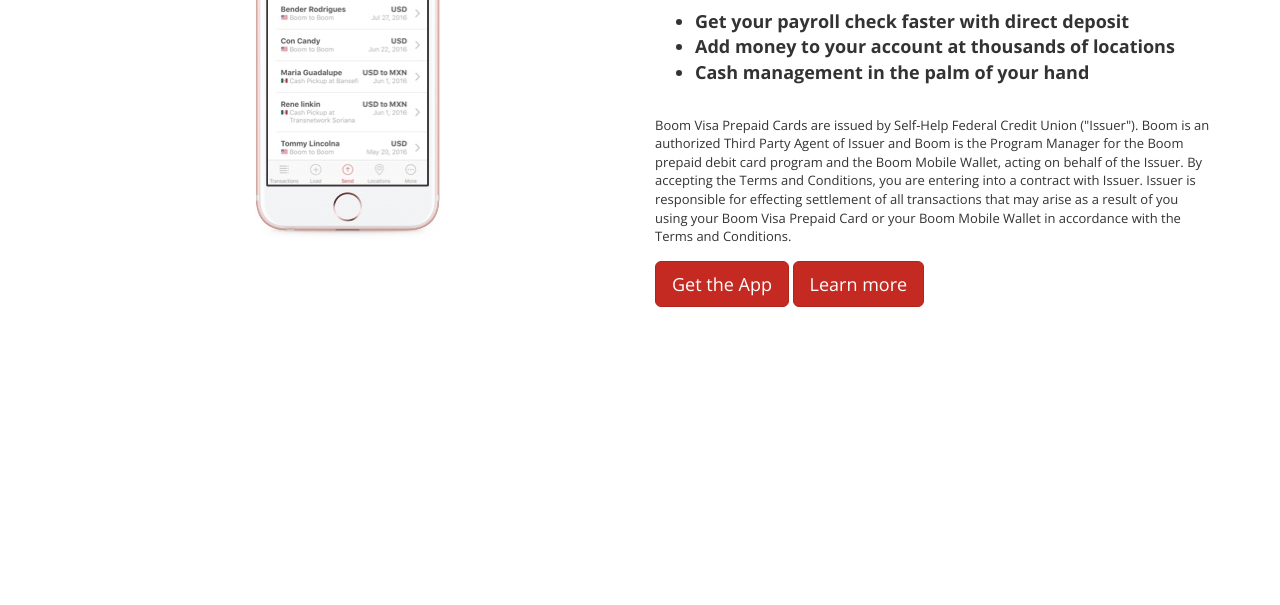
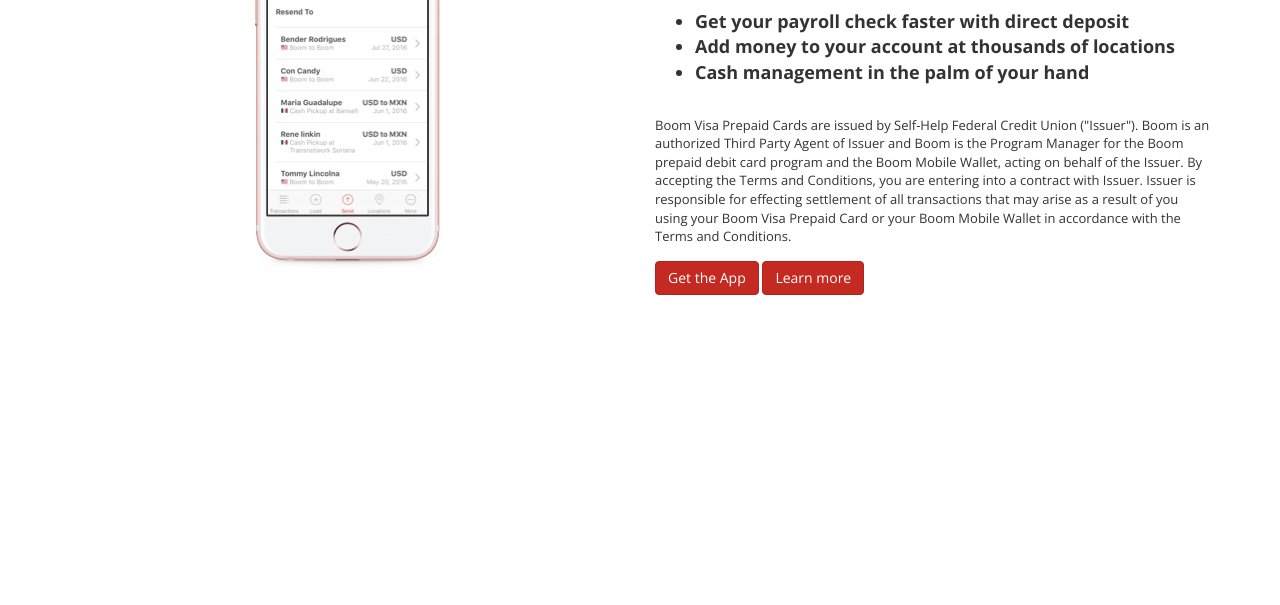
Before and after one commit to edsonlyra/boom, a website: page src/index.html in a window 1280 px wide. Shown: the part 195-800 px from the top of the page. Drawn offline with nearby package versions, Linux system fonts and the light colour scheme.

Commit message:
Modified button

```diff
--- a/src/index.html
+++ b/src/index.html
@@ -39,7 +39,7 @@
 				<div class="container">
 					<div class="row">
 						<div class="col-md-6 col-lg-6 text-center">
-							<img id="iphone-img" src="img/boom-iphone.jpg" alt="smart phones using boom">
+							<img class="iphone-img" src="img/boom-iphone.jpg" alt="smart phones using boom">
 						</div>
 						<div class="col-md-6 col-lg-6">
 
@@ -49,12 +49,12 @@
 								<li>Add money to your account at thousands of locations</li>
 								<li>Cash management in the palm of your hand</li>
 							</ul>
-							<p class="filho-jumbotron">Boom Visa Prepaid Cards are issued by Self-Help Federal Credit Union ("Issuer"). Boom is an authorized Third Party Agent of Issuer and Boom is the Program Manager for the Boom prepaid debit card program and the Boom Mobile Wallet, acting on behalf of the Issuer. By accepting the Terms and Conditions, you are entering into a contract with Issuer. Issuer is responsible for effecting settlement of all transactions that may arise as a result of you using your Boom Visa Prepaid Card or your Boom Mobile Wallet in accordance with the Terms and Conditions.
+							<p>Boom Visa Prepaid Cards are issued by Self-Help Federal Credit Union ("Issuer"). Boom is an authorized Third Party Agent of Issuer and Boom is the Program Manager for the Boom prepaid debit card program and the Boom Mobile Wallet, acting on behalf of the Issuer. By accepting the Terms and Conditions, you are entering into a contract with Issuer. Issuer is responsible for effecting settlement of all transactions that may arise as a result of you using your Boom Visa Prepaid Card or your Boom Mobile Wallet in accordance with the Terms and Conditions.
 							</p>
 
-							<a class="btn btn-primary btn-lg" href="https://play.google.com/store/apps/details?id=com.useboom.android" target="_blank" role="button">Get the App</a>
+							<a class="btn btn-primary" href="https://play.google.com/store/apps/details?id=com.useboom.android" target="_blank" role="button">Get the App</a>
 
-							<a class="btn btn-primary btn-lg" href="/us/en/more/" class="homeOrangeLink desktop-visible margin-left-35 color-fff" target="_blank" role="button">Learn more</a>
+							<a class="btn btn-primary" href="/us/en/more/" class="homeOrangeLink desktop-visible margin-left-35 color-fff" target="_blank" role="button">Learn more</a>
 
 
 
```
